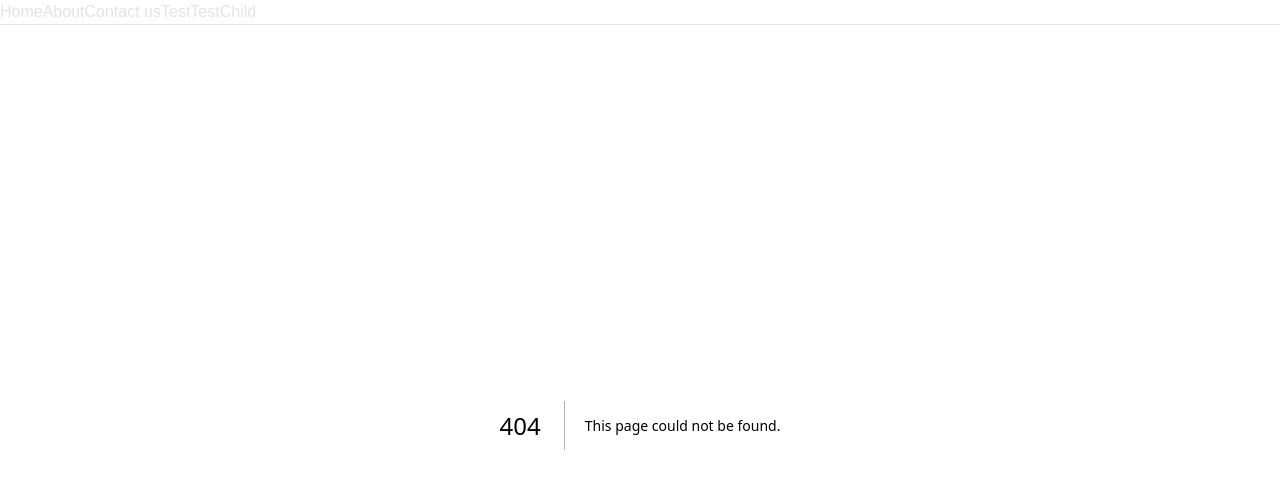
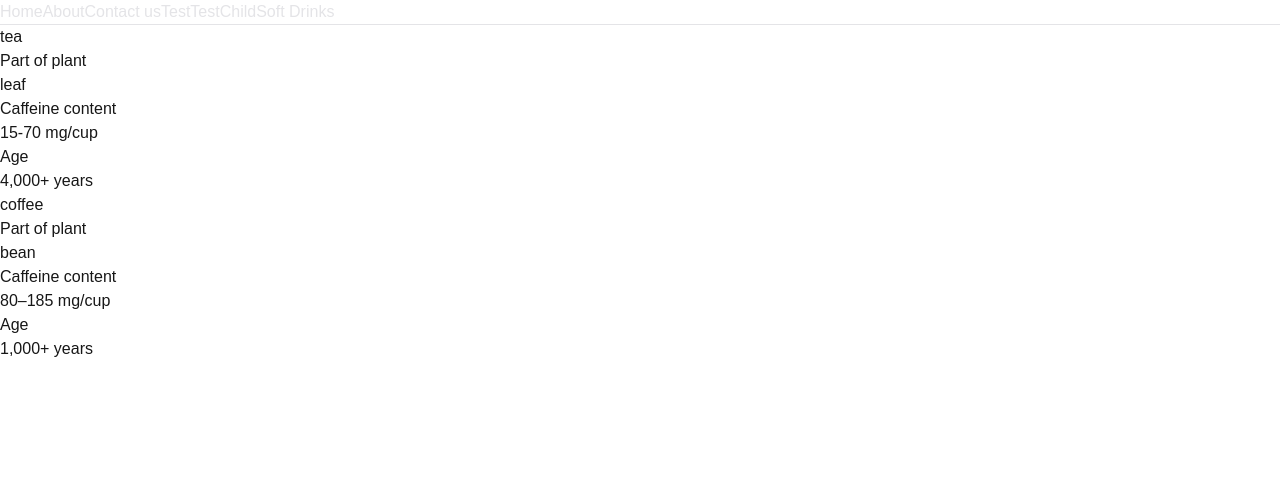
Before and after one commit to HaLund/next-js-intro, a Next.js app: page /soft_drinks in a window 1280 px wide. Before the commit this address had no page. Shown: the top 488 px of the page. Built offline with nearby package versions, Linux system fonts and the light colour scheme.

Commit message:
Testing conditional rendering

```diff
--- a/app/layout.tsx
+++ b/app/layout.tsx
@@ -46,6 +46,9 @@ export default function RootLayout({
             <Link className="pb-3 text-zinc-200" href="/card">
               TestChild
             </Link>
+            <Link className="pb-3 text-zinc-200" href="/soft_drinks">
+              Soft Drinks
+            </Link>
           </nav>
           <hr className="border-zinc-200" />
         </header>
--- /dev/null
+++ b/app/soft_drinks/page.tsx
@@ -0,0 +1,38 @@
+function Drink({ name }: { name: string }) {
+    let part: string = 'leaf';
+    let caffeine: string = '15-70 mg/cup';
+    let age: string = 'leaf';
+
+    if(name==='tea'){
+      part='leaf';
+      caffeine='15-70 mg/cup';
+      age='4,000+ years';
+      }
+  else if(name==='coffee'){
+    part='bean';
+      caffeine='80–185 mg/cup';
+      age='1,000+ years';
+  }
+  return (
+    <section>
+      <h1>{name}</h1>
+      <dl>
+        <dt>Part of plant</dt>
+        <dd>{part}</dd>
+        <dt>Caffeine content</dt>
+        <dd>{caffeine}</dd>
+        <dt>Age</dt>
+        <dd>{age}</dd>
+      </dl>
+    </section>
+  );
+}
+
+export default function DrinkList() {
+  return (
+    <div>
+      <Drink name="tea" />
+      <Drink name="coffee" />
+    </div>
+  );
+}
```
